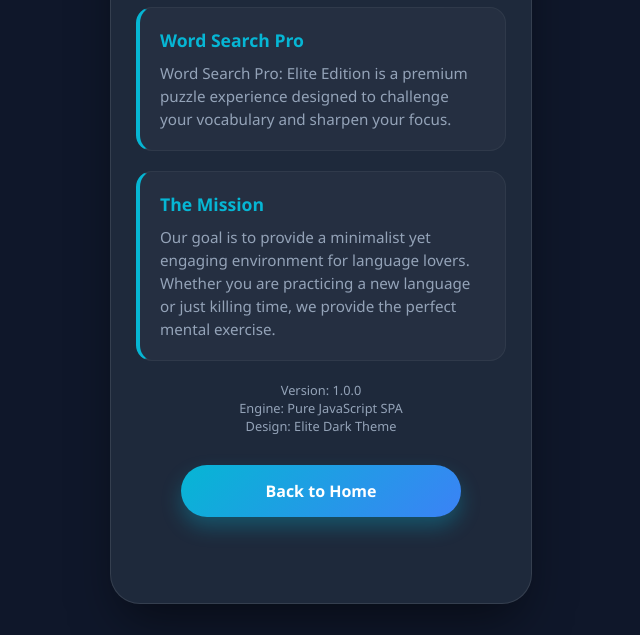
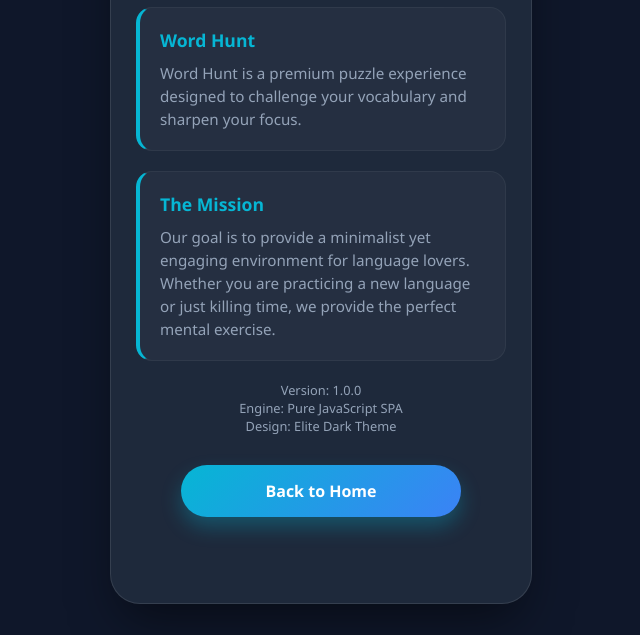
Before and after one commit to KhantPhoneNyo/word_hunt, a plain HTML site: page about.html in a window 1280 px wide. Shown: the part 165-800 px from the top of the page, without its empty margins (319-959 px from the left). Drawn offline with Linux system fonts and the light colour scheme.

Commit message:
Update about.html

```diff
--- a/about.html
+++ b/about.html
@@ -4,7 +4,7 @@
 <head>
     <meta charset="UTF-8">
     <meta name="viewport" content="width=device-width, initial-scale=1.0">
-    <title>About - Word Search Pro</title>
+    <title>About - Word Hunt</title>
     <link rel="stylesheet" href="css/style.css">
 </head>
 
@@ -19,8 +19,8 @@
 
             <div class="content-body">
                 <div class="card">
-                    <h3>Word Search Pro</h3>
-                    <p>Word Search Pro: Elite Edition is a premium puzzle experience designed to challenge your
+                    <h3>Word Hunt</h3>
+                    <p>Word Hunt is a premium puzzle experience designed to challenge your
                         vocabulary and sharpen your focus.</p>
                 </div>
 
```
